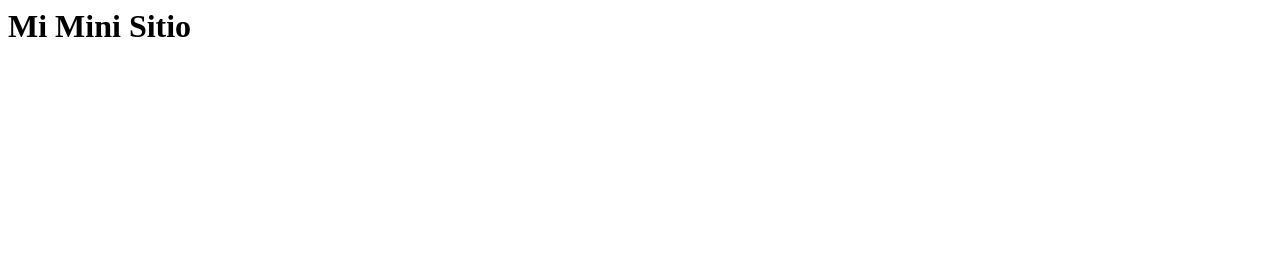
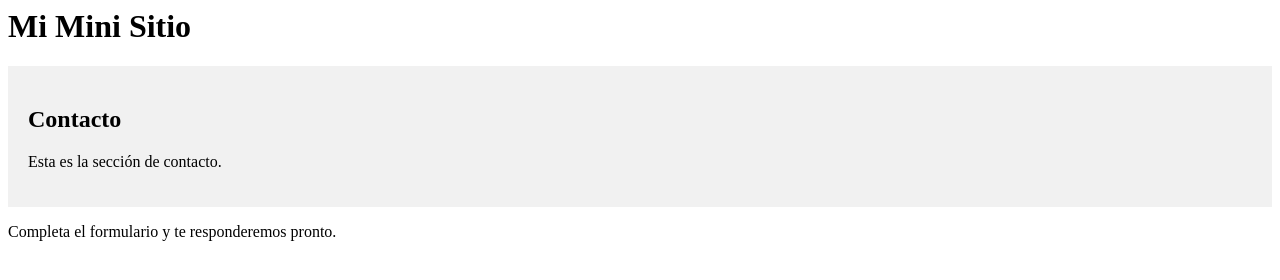
Before and after one commit to santiago2103304-web/mini-sitio, a plain HTML site: page index.html in a window 1280 px wide. Drawn offline with Linux system fonts and the light colour scheme.

Commit message:
feat: agregar sección contacto con estructura y estilos básicos
* feat: agregar estructura base de la sección contacto

* style: añadir estilos básicos a la sección contacto

* feat: agregar mensaje descriptivo en la sección contacto

```diff
--- a/index.html
+++ b/index.html
@@ -1 +1,12 @@
 <h1>Mi Mini Sitio</h1>
+<section id="contacto">
+  <h2>Contacto</h2>
+  <p>Esta es la sección de contacto.</p>
+</section>
+<style>
+  #contacto {
+    padding: 20px;
+    background: #f1f1f1;
+  }
+</style>
+<p>Completa el formulario y te responderemos pronto.</p>
```
